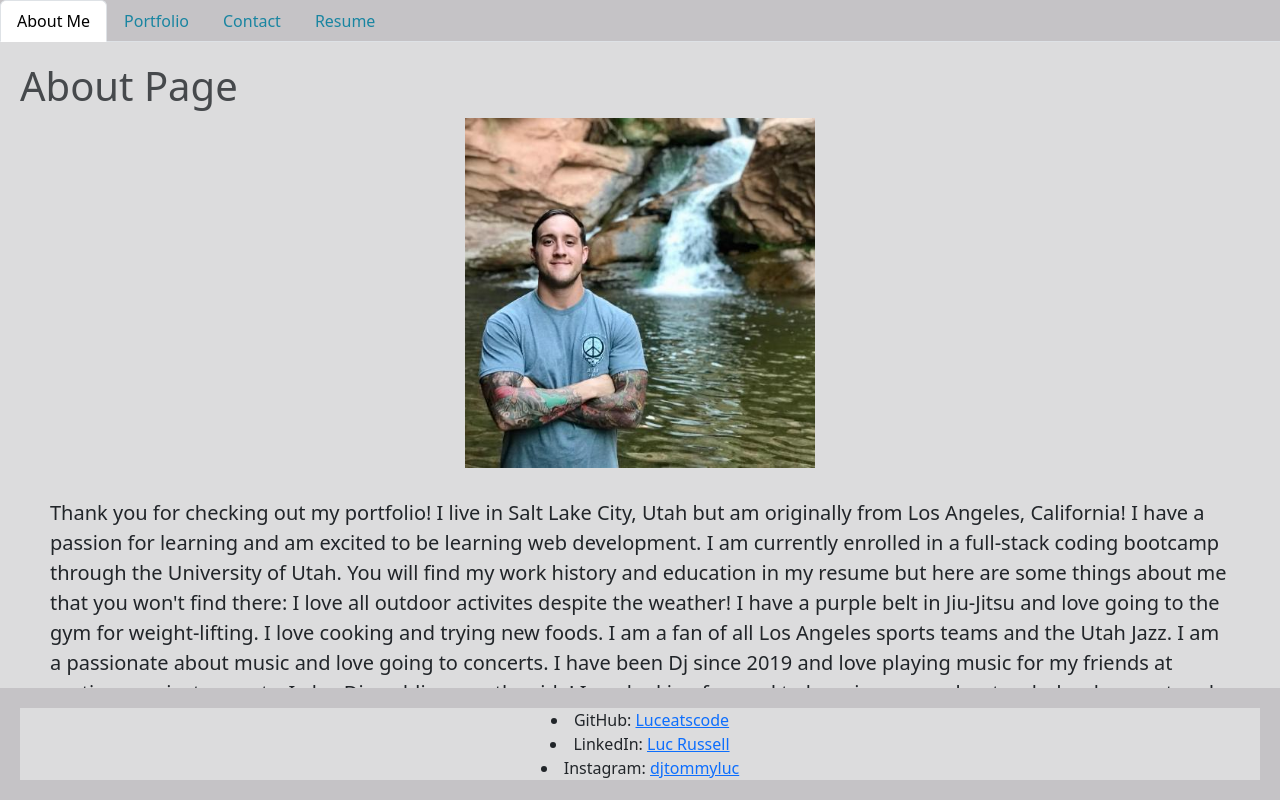
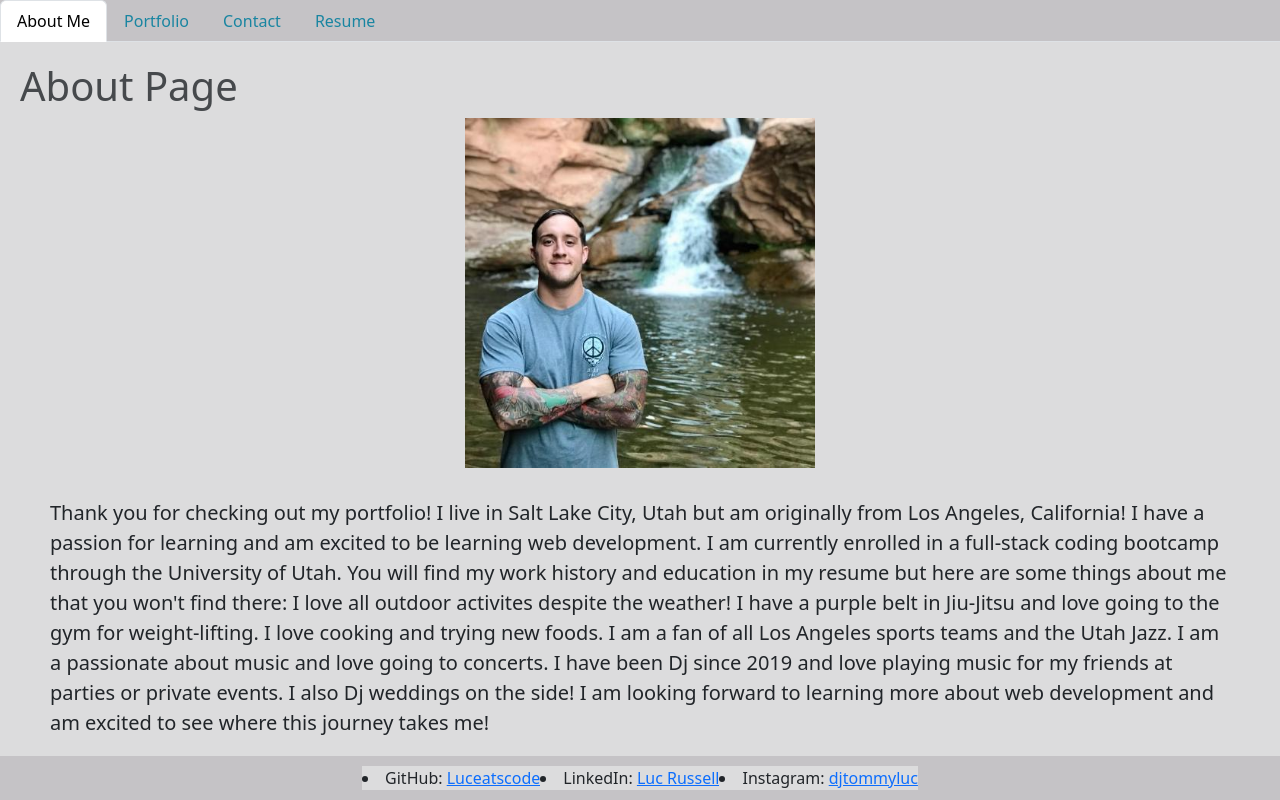
Before and after one commit to Luceatscode/reactPortfolio, a React (Create React App) app: page / in a window 1280 px wide. Built offline with nearby package versions, Linux system fonts and the light colour scheme.

Commit message:
created readme

```diff
--- a/src/components/pages/Contact.js
+++ b/src/components/pages/Contact.js
@@ -3,8 +3,8 @@ import React from 'react';
 export default function Contact() {
   return (
     <div class="body">
-      <h1>Contact Page</h1>
-      <form>
+      <h1>Feel Free to Contact Me!</h1>
+      <form id="myForm">
   <div class="form-group">
     <label for="exampleInputName1">Name</label>
     <input type="name" class="form-control" id="exampleInputName1" aria-describedby="emailHelp" placeholder="Enter Full Name"></input>
@@ -28,6 +28,6 @@ export default function Contact() {
       <li class="ContactText">GitHub: <a href="https://github.com/Luceatscode">Luceatscode</a></li>
       <li class="ContactText">LinkedIn: <a href="https://www.linkedin.com/in/thomas-luc-russell-4b1421ab/">Luc Russell</a></li>
     </ul>
-    </div>
+    </div >
   );
 }
--- a/src/styles.css
+++ b/src/styles.css
@@ -45,12 +45,15 @@ h1 {
 
 footer {
     background-color: #C5C3C6;
-    padding: 20px;
+    padding: 10px;
+    margin-top: 10px;
     text-align: center;
+    justify-content: center;
     position: fixed;
     left: 0;
     bottom: 0;
     width: 100%;
+    display: flex;
 }
 
 .nav, .nav-item{
```
Also changed, not shown: 1 other file (tests, documents, lock files or other folders). Lines whose indentation alone changed are shown as unchanged.
